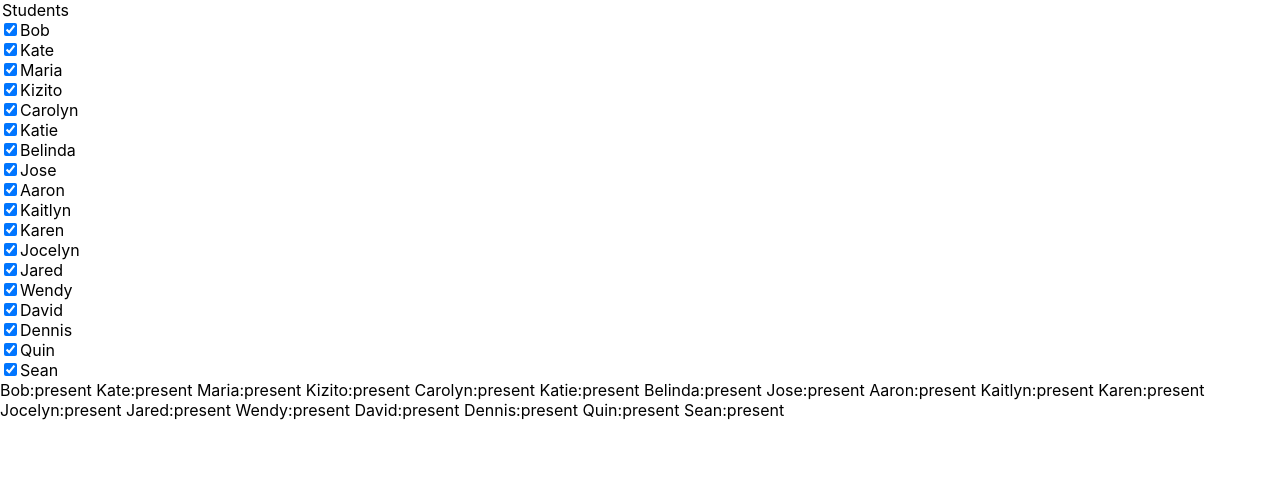
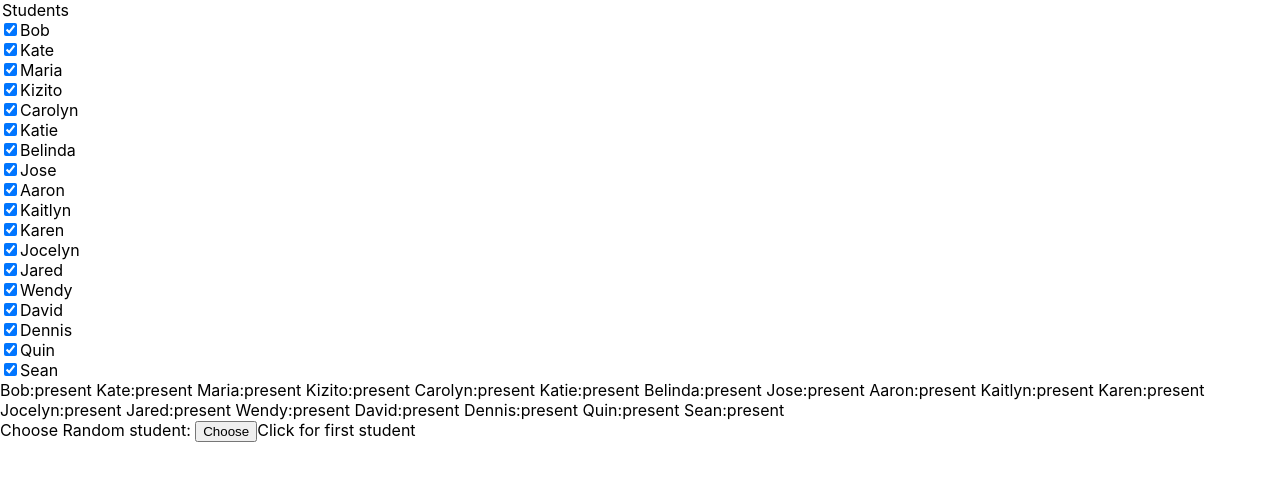
Before and after one commit to tobydragon/course-support, a React (Create React App) app: page / in a window 1280 px wide. Shown: the top 480 px of the page. Built offline with nearby package versions, Linux system fonts and the light colour scheme.

Commit message:
implemented random student chooser

```diff
--- a/src/App.js
+++ b/src/App.js
@@ -1,6 +1,4 @@
-import logo from './logo.svg';
 import './App.css';
-import { AttendanceCheckerDemo } from './test/js/AttendanceCheckerDemo';
 import { ClassroomDashboardDemo } from './test/js/ClassroomDashboardDemo';
 
 function App() {
--- a/src/main/js/ClassroomDashboard.jsx
+++ b/src/main/js/ClassroomDashboard.jsx
@@ -1,8 +1,9 @@
 import { useState } from "react";
 import { AttendanceChecker } from "./AttendanceChecker";
+import { SingleStudentSelector } from "./SingleStudentSelector";
 
 export const presentListFromRosterMap = (rosterMap) => {
-    return Array.from(rosterMap).filter( mapEntry => (mapEntry[1] == "present")).map(mapEntry=>mapEntry[0]);
+    return Array.from(rosterMap).filter( mapEntry => (mapEntry[1] === "present")).map(mapEntry=>mapEntry[0]);
 }
 
 export const ClassroomDashboard = (props) => {
@@ -26,6 +27,7 @@ export const ClassroomDashboard = (props) => {
         <div>
             <AttendanceChecker roster={roster} switchStudentStatus={switchStudentStatus}/>
             {Array.from (roster, ([studentName, status])=>(studentName+":" +status + " "))}
+            <SingleStudentSelector studentsPresent={presentListFromRosterMap(roster)} />
         </div>
     );
 };
--- a/src/main/js/SingleStudentSelector.jsx
+++ b/src/main/js/SingleStudentSelector.jsx
@@ -1,3 +1,4 @@
+import { useState } from "react";
 import { Button } from "react-bootstrap";
 
 
@@ -6,10 +7,17 @@ export const selectRandomOneFromList = (list) => {
 }
 
 export const SingleStudentSelector = (props) => {
+    const [studentChosen, setStudentChosen] = useState("Click for first student");
+
+    const onChooseClick = (e) => {
+        setStudentChosen(selectRandomOneFromList(props.studentsPresent));
+    }
+
     return (
         <div>
             <label> Choose Random student: </label>
-            <Button onClick={selectRandomOneFromList(props.studentsPresent)}>Choose</Button>
+            <Button onClick={onChooseClick}>Choose</Button>
+            {studentChosen}
         </div>
     );
 }
```
